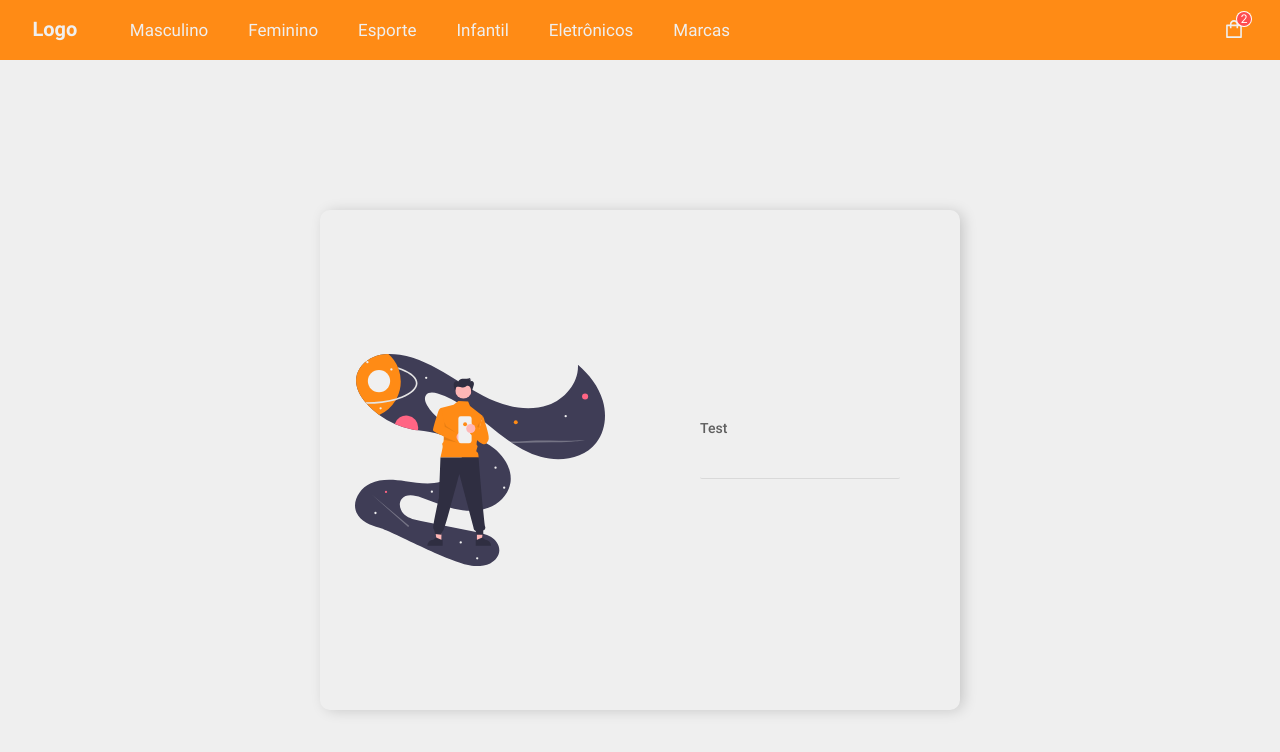
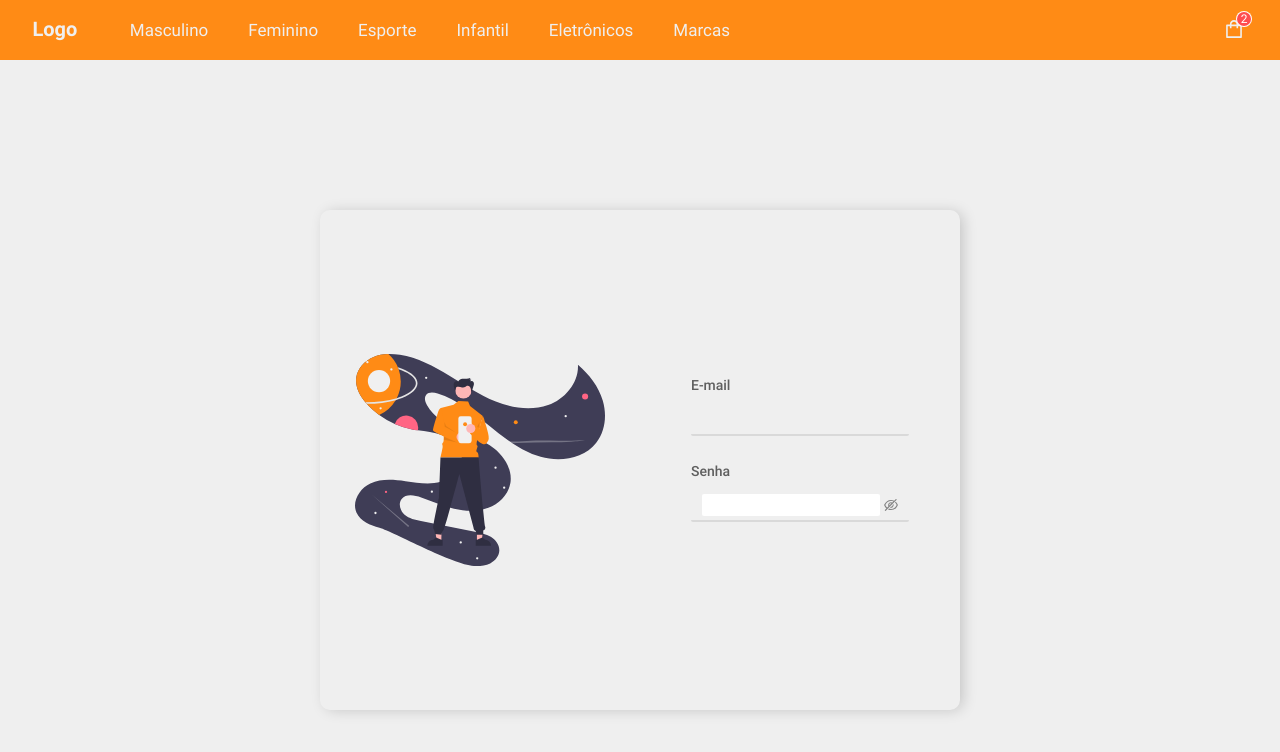
Before and after one commit to EduardoPD1921/e.com-frontend, a React (Create React App) app: page /signIn in a window 1280 px wide. Shown: the top 752 px of the page. Built offline with nearby package versions, Linux system fonts and the light colour scheme.

Commit message:
:construction: Setting the SignIn form rules + changing some colors of the custom input

```diff
--- a/src/pages/SignIn/index.js
+++ b/src/pages/SignIn/index.js
@@ -12,7 +12,8 @@ import {
   SignInForm,
   FormIllustration,
   FormInputs,
-  FormInput
+  FormInput,
+  FormInputPassword
 } from './styles';
 
 function SignIn() {
@@ -27,10 +28,30 @@ function SignIn() {
           </FormIllustration>
           <FormInputs>
             <Form
+              requiredMark={false}
+              name="signInForm"
               layout="vertical"
             >
-              <Form.Item label={<label style={{ color: '#5f5f5f', fontFamily: 'robotoMedium' }}>Test</label>}>
+              <Form.Item
+                label={<label style={{ color: '#5f5f5f', fontFamily: 'robotoMedium' }}>E-mail</label>}
+                name="email"
+                rules={[{
+                  required: true,
+                  type: 'email',
+                  message: 'Insira seu e-mail'
+                }]}
+              >
                 <FormInput />
+              </Form.Item>
+              <Form.Item
+                label={<label style={{ color: '#5f5f5f', fontFamily: 'robotoMedium' }}>Senha</label>}
+                name="password"
+                rules={[{
+                  required: true,
+                  message: 'Insira sua senha'
+                }]}
+              >
+                <FormInputPassword />
               </Form.Item>
             </Form>
           </FormInputs>
--- a/src/pages/SignIn/styles.js
+++ b/src/pages/SignIn/styles.js
@@ -47,13 +47,43 @@ export const FormInputs = styled.div`
 
 export const FormInput = styled(Input)`
   && {
-    background: #efefef;
+    width: 100%;
+
+    background: #efefef !important;
     border-top: none;
     border-left: none;
     border-right: none;
+    border-width: 2px;
 
     &:focus {
-      box-shadow: none;
+      border-color: #ff8b15;
+      box-shadow: none !important;
+    }
+
+    &:hover {
+      border-color: #ff8b15;
     }
   }
 `;
+
+export const FormInputPassword = styled(Input.Password)`
+  && {
+    width: 100%;
+
+    background-color: #efefef !important;
+    border-top: none;
+    border-left: none;
+    border-right: none;
+    border-width: 2px;
+    box-shadow: none !important;
+
+    &:focus {
+      border-color: #ff8b15;
+      box-shadow: none !important;
+    }
+
+    &:hover {
+      border-color: #ff8b15;
+    }
+  }
+`;
```
